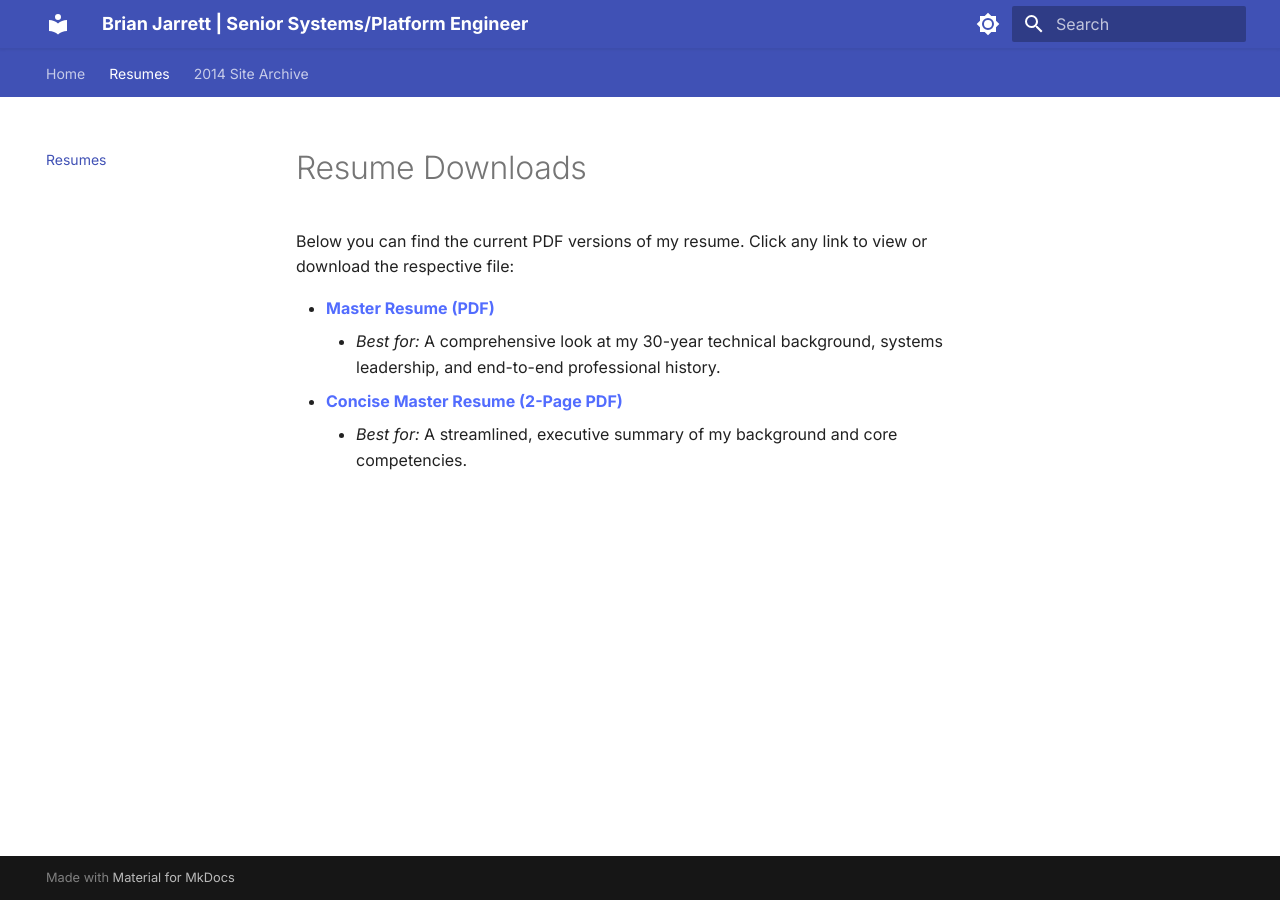
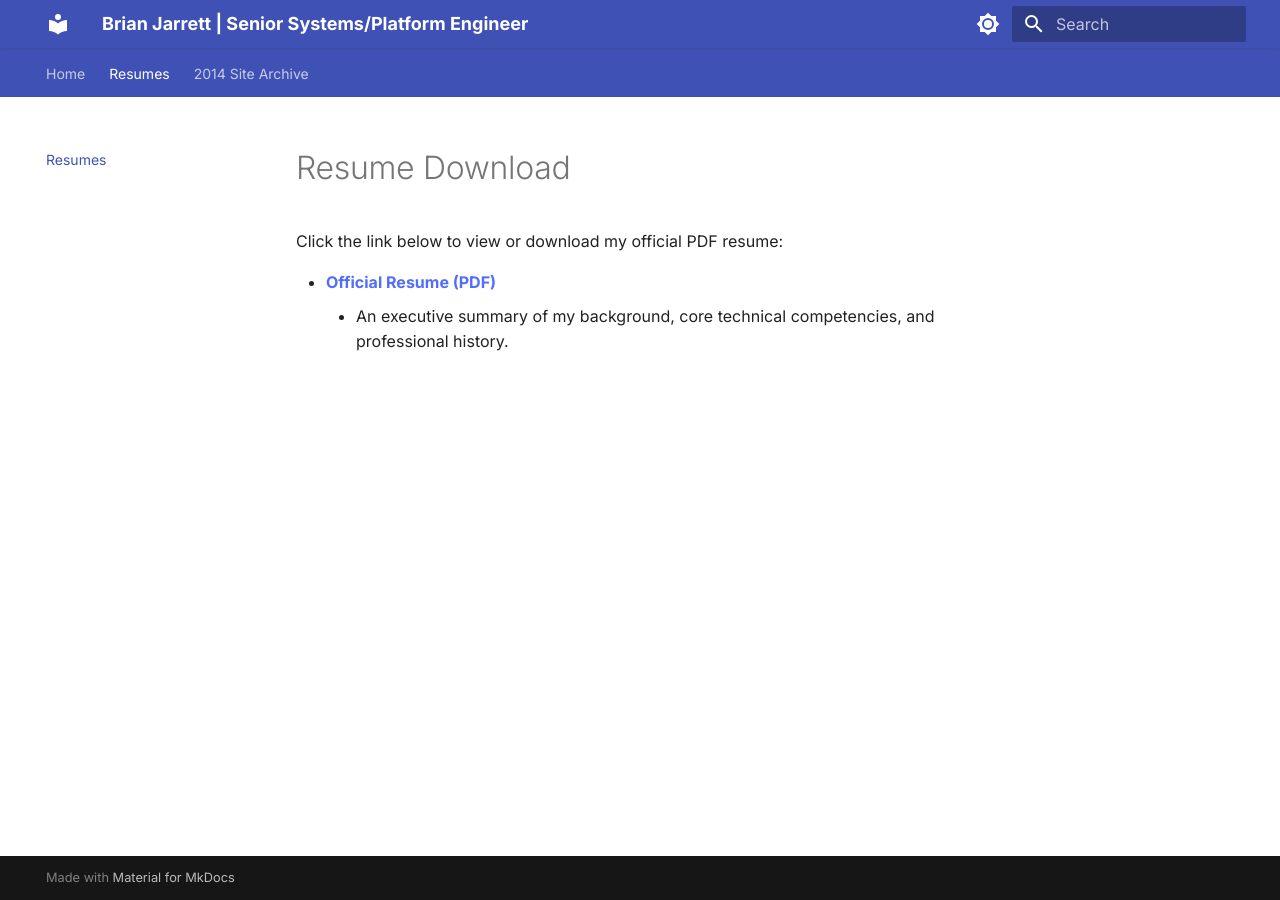
Before and after one commit to celttechie/celttechie.github.io, an MkDocs documentation site: the page built from docs/resumes.md, in a window 1280 px wide. Built offline with MkDocs 1.6.1 and Material for MkDocs 9.7.7, drawn with Linux system fonts in a browser that asks for light colours.

Commit message:
Updated resume page

```diff
--- a/docs/resumes.md
+++ b/docs/resumes.md
@@ -1,8 +1,6 @@
-# Resume Downloads
+# Resume Download
 
-Below you can find the current PDF versions of my resume. Click any link to view or download the respective file:
+Click the link below to view or download my official PDF resume:
 
-*   **[Master Resume (PDF)](resume_master.pdf)**
-    *   *Best for:* A comprehensive look at my 30-year technical background, systems leadership, and end-to-end professional history.
-*   **[Concise Master Resume (2-Page PDF)](resume_master_2page.pdf)**
-    *   *Best for:* A streamlined, executive summary of my background and core competencies.
+*   **[Official Resume (PDF)](resume_master_2page.pdf)**
+    *   An executive summary of my background, core technical competencies, and professional history.
```
